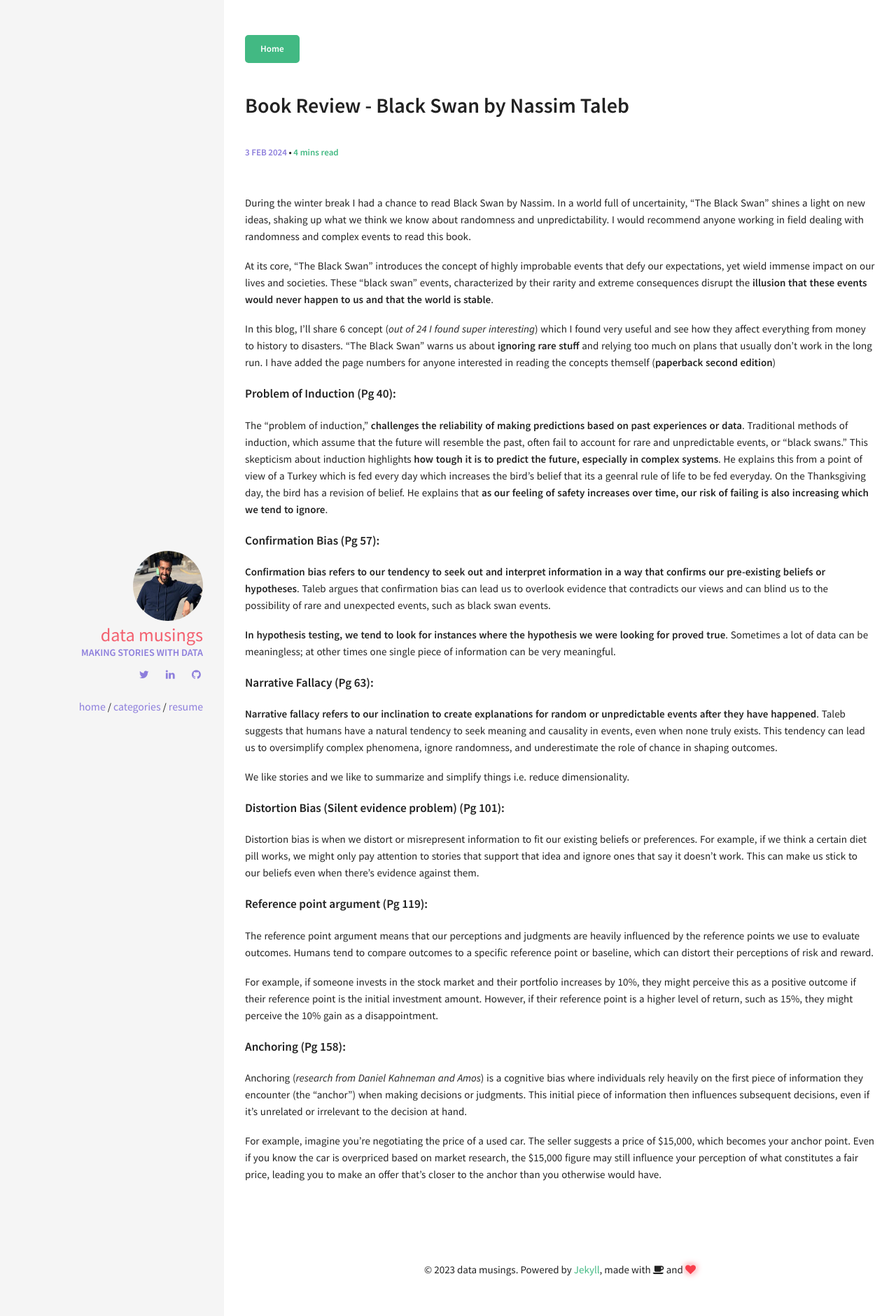
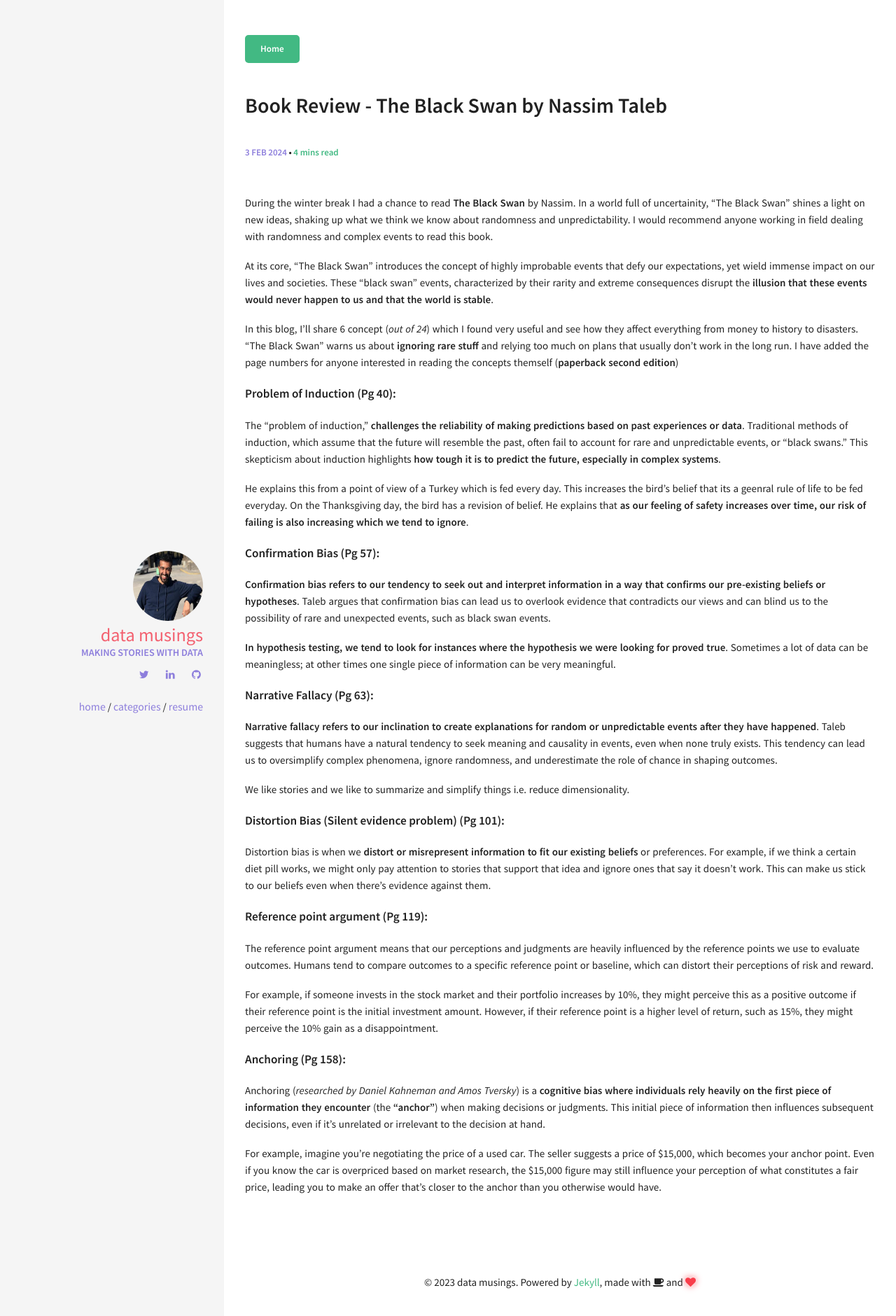
Before and after one commit to kunalkohli/kunalkohli.github.io, a Jekyll site: the page built from _posts/2024-02-03-black-swan.md, in a window 1280 px wide. Shown: the top 1880 px of the page at 70% size. Built offline with Jekyll 4.4.1, drawn with Linux system fonts in a browser that asks for light colours.

Commit message:
fixing text

```diff
--- a/_posts/2024-02-03-black-swan.md
+++ b/_posts/2024-02-03-black-swan.md
@@ -1,20 +1,22 @@
 ---
 layout: post
-title:  "Book Review - Black Swan by Nassim Taleb"
+title:  "Book Review - The Black Swan by Nassim Taleb"
 date:   2024-02-03 15:00:00
 categories: [books, statistics, randomness]
 comments: true
 published: true
 ---
-During the winter break I had a chance to read Black Swan by Nassim. In a world full of uncertainity, "The Black Swan" shines a light on new ideas, shaking up what we think we know about randomness and unpredictability. I would recommend anyone working in field dealing with randomness and complex events to read this book.
+During the winter break I had a chance to read **The Black Swan** by Nassim. In a world full of uncertainity, "The Black Swan" shines a light on new ideas, shaking up what we think we know about randomness and unpredictability. I would recommend anyone working in field dealing with randomness and complex events to read this book.
 
 <!--more-->
 At its core, "The Black Swan" introduces the concept of highly improbable events that defy our expectations, yet wield immense impact on our lives and societies. These "black swan" events, characterized by their rarity and extreme consequences disrupt the **illusion that these events would never happen to us and that the world is stable**.
 
-In this blog, I'll share 6 concept (_out of 24 I found super interesting_) which I found very useful and see how they affect everything from money to history to disasters. "The Black Swan" warns us about **ignoring rare stuff** and relying too much on plans that usually don't work in the long run. I have added the page numbers for anyone interested in reading the concepts themself (__paperback second edition__)
+In this blog, I'll share 6 concept (_out of 24_) which I found very useful and see how they affect everything from money to history to disasters. "The Black Swan" warns us about **ignoring rare stuff** and relying too much on plans that usually don't work in the long run. I have added the page numbers for anyone interested in reading the concepts themself (__paperback second edition__)
 
 ##### Problem of Induction (Pg 40):
-The "problem of induction," **challenges the reliability of making predictions based on past experiences or data**. Traditional methods of induction, which assume that the future will resemble the past, often fail to account for rare and unpredictable events, or "black swans." This skepticism about induction highlights **how tough it is to predict the future, especially in complex systems**. He explains this from a point of view of a Turkey which is fed every day which increases the bird's belief that its a geenral rule of life to be fed everyday. On the Thanksgiving day, the bird has a revision of belief. He explains that **as our feeling of safety increases over time, our risk of failing is also increasing which we tend to ignore**.
+The "problem of induction," **challenges the reliability of making predictions based on past experiences or data**. Traditional methods of induction, which assume that the future will resemble the past, often fail to account for rare and unpredictable events, or "black swans." This skepticism about induction highlights **how tough it is to predict the future, especially in complex systems**.
+
+He explains this from a point of view of a Turkey which is fed every day. This increases the bird's belief that its a geenral rule of life to be fed everyday. On the Thanksgiving day, the bird has a revision of belief. He explains that **as our feeling of safety increases over time, our risk of failing is also increasing which we tend to ignore**.
 
 ##### Confirmation Bias (Pg 57):
 **Confirmation bias refers to our tendency to seek out and interpret information in a way that confirms our pre-existing beliefs or hypotheses**. Taleb argues that confirmation bias can lead us to overlook evidence that contradicts our views and can blind us to the possibility of rare and unexpected events, such as black swan events.
@@ -27,7 +29,7 @@ The "problem of induction," **challenges the reliability of making predictions b
 We like stories and we like to summarize and simplify things i.e. reduce dimensionality.
 
 ##### Distortion Bias (Silent evidence problem) (Pg 101):
-Distortion bias is when we distort or misrepresent information to fit our existing beliefs or preferences. For example, if we think a certain diet pill works, we might only pay attention to stories that support that idea and ignore ones that say it doesn't work. This can make us stick to our beliefs even when there's evidence against them.
+Distortion bias is when we **distort or misrepresent information to fit our existing beliefs** or preferences. For example, if we think a certain diet pill works, we might only pay attention to stories that support that idea and ignore ones that say it doesn't work. This can make us stick to our beliefs even when there's evidence against them.
 
 ##### Reference point argument (Pg 119):
 The reference point argument means that our perceptions and judgments are heavily influenced by the reference points we use to evaluate outcomes. Humans tend to compare outcomes to a specific reference point or baseline, which can distort their perceptions of risk and reward.
@@ -35,6 +37,6 @@ The reference point argument means that our perceptions and judgments are heavil
 For example, if someone invests in the stock market and their portfolio increases by 10%, they might perceive this as a positive outcome if their reference point is the initial investment amount. However, if their reference point is a higher level of return, such as 15%, they might perceive the 10% gain as a disappointment.
 
 ##### Anchoring (Pg 158):
-Anchoring (_research from Daniel Kahneman and Amos_) is a cognitive bias where individuals rely heavily on the first piece of information they encounter (the "anchor") when making decisions or judgments. This initial piece of information then influences subsequent decisions, even if it's unrelated or irrelevant to the decision at hand.
+Anchoring (_researched by Daniel Kahneman and Amos Tversky_) is a **cognitive bias where individuals rely heavily on the first piece of information they encounter** (the **"anchor"**) when making decisions or judgments. This initial piece of information then influences subsequent decisions, even if it's unrelated or irrelevant to the decision at hand.
 
 For example, imagine you're negotiating the price of a used car. The seller suggests a price of $15,000, which becomes your anchor point. Even if you know the car is overpriced based on market research, the $15,000 figure may still influence your perception of what constitutes a fair price, leading you to make an offer that's closer to the anchor than you otherwise would have.
```
